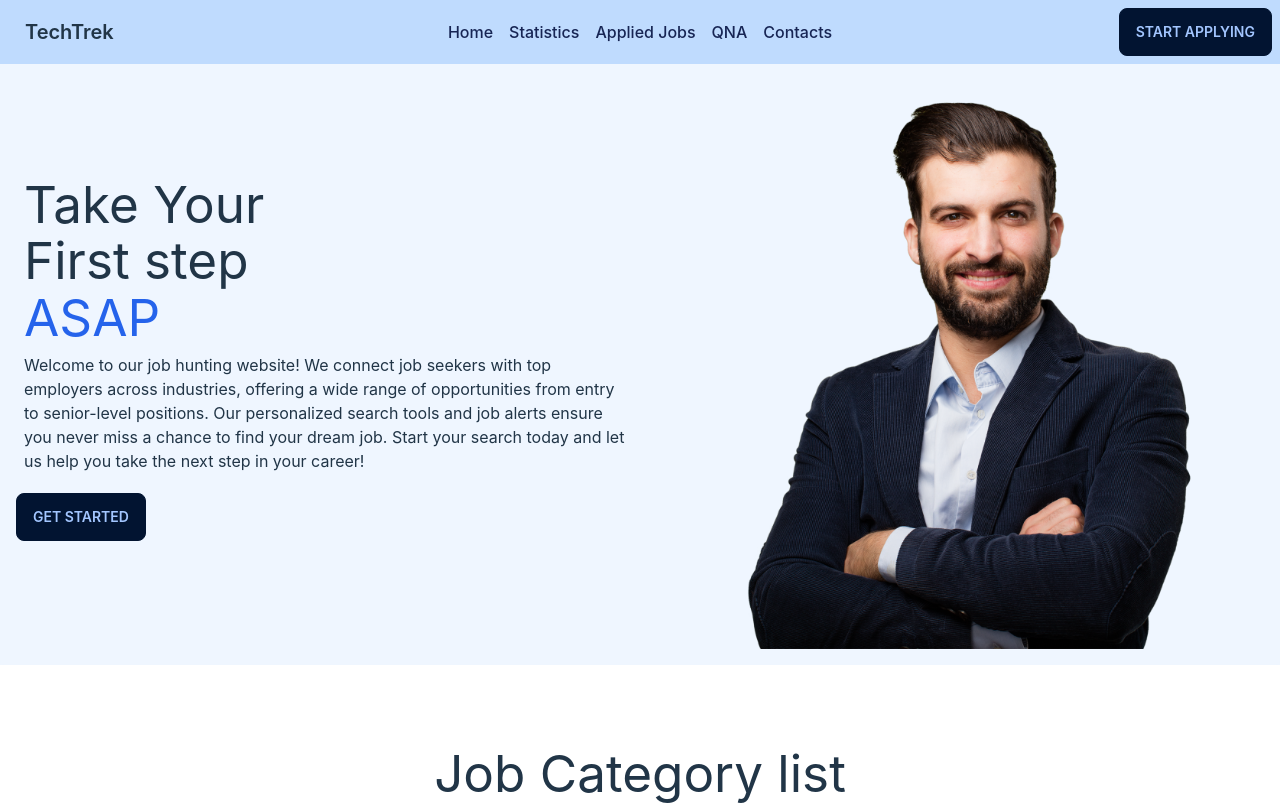
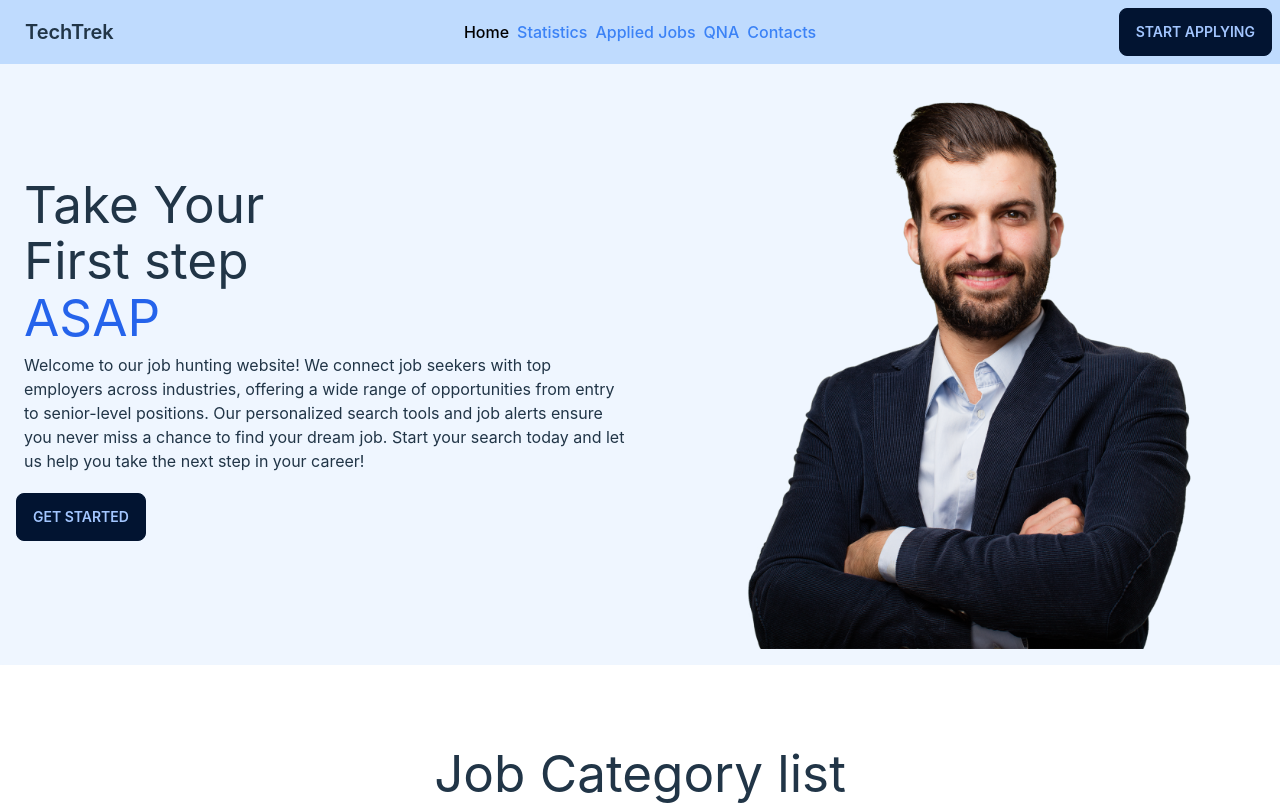
Before and after one commit to Sifat-E-Sadakin/TechTrek, a React (Vite) app: page / in a window 1280 px wide. Shown: the top 805 px of the page. Built offline with nearby package versions, Linux system fonts and the light colour scheme.

Commit message:
active link implemented

```diff
--- a/src/App.jsx
+++ b/src/App.jsx
@@ -3,7 +3,7 @@ import reactLogo from './assets/react.svg'
 import viteLogo from '/vite.svg'
 import './App.css'
 import Navbar from './Components/Navbar/Navbar'
-import { Outlet } from 'react-router-dom'
+import { Outlet, NavLink } from 'react-router-dom'
 import DropdownMenu from './Components/Test/DropdownMenu'
 
 function App() {
--- /dev/null
+++ b/src/Components/ActiveLink/ActiveLink.jsx
@@ -0,0 +1,27 @@
+import React, { Children } from 'react';
+import {
+    Outlet,
+    NavLink,
+    useLoaderData,
+    Form,
+    redirect,
+  } from "react-router-dom";
+
+const ActiveLink = ({to, children}) => {
+    return (
+        <NavLink
+        to={to}
+        className={({ isActive, isPending }) =>
+          isActive
+            ? "text-black"
+
+            : "text-blue-500 hover:text-blue-900"
+        }
+      >
+        {children}
+        {/* other code */}
+      </NavLink>
+    );
+};
+
+export default ActiveLink;
--- a/src/Components/Navbar/Navbar.jsx
+++ b/src/Components/Navbar/Navbar.jsx
@@ -1,5 +1,6 @@
 import React from 'react';
 import { Link } from 'react-router-dom';
+import ActiveLink from '../ActiveLink/ActiveLink';
 
 const Navbar = () => {
     return (
@@ -20,13 +21,17 @@ const Navbar = () => {
                         </div>
                         <a className="btn btn-ghost normal-case text-xl">TechTrek</a>
                     </div>
-                    <div className="navbar-center hidden lg:flex">
-                        <ul className="menu menu-horizontal px-1">
-                            <Link className='m-2 text-blue-950' to='/'>Home</Link>
-                            <Link className='m-2 text-blue-950' to='/statistics'>Statistics</Link>
-                            <Link className='m-2 text-blue-950' to='/appliedJobs'>Applied Jobs</Link>
-                            <Link className='m-2 text-blue-950' to='/qna'>QNA</Link>
-                            <Link className='m-2 text-blue-950' to='/contacts'>Contacts</Link>
+                    <div className="navbar-center hidden lg:flex ">
+                        <ul className="menu menu-horizontal px-1 ">
+                            <div className='flex gap-2'>
+                            <ActiveLink to='/'>  Home</ActiveLink>
+                            <ActiveLink to='/statistics'>Statistics</ActiveLink>
+                            <ActiveLink to='/appliedJobs'>Applied Jobs</ActiveLink>
+                            <ActiveLink to='/qna'>QNA</ActiveLink>
+                            <ActiveLink to='/contacts'>Contacts</ActiveLink>
+
+                            </div>
+
                         </ul>
                     </div>
                     <div className="navbar-end">
```
